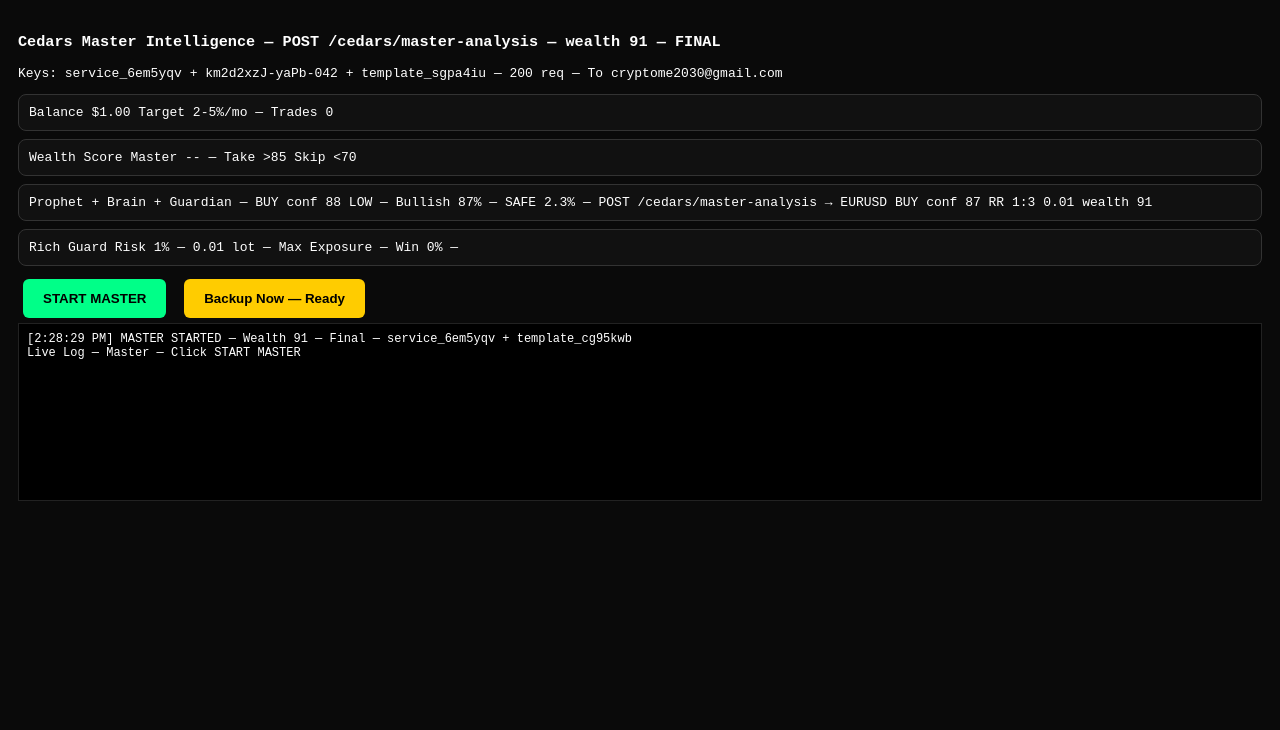
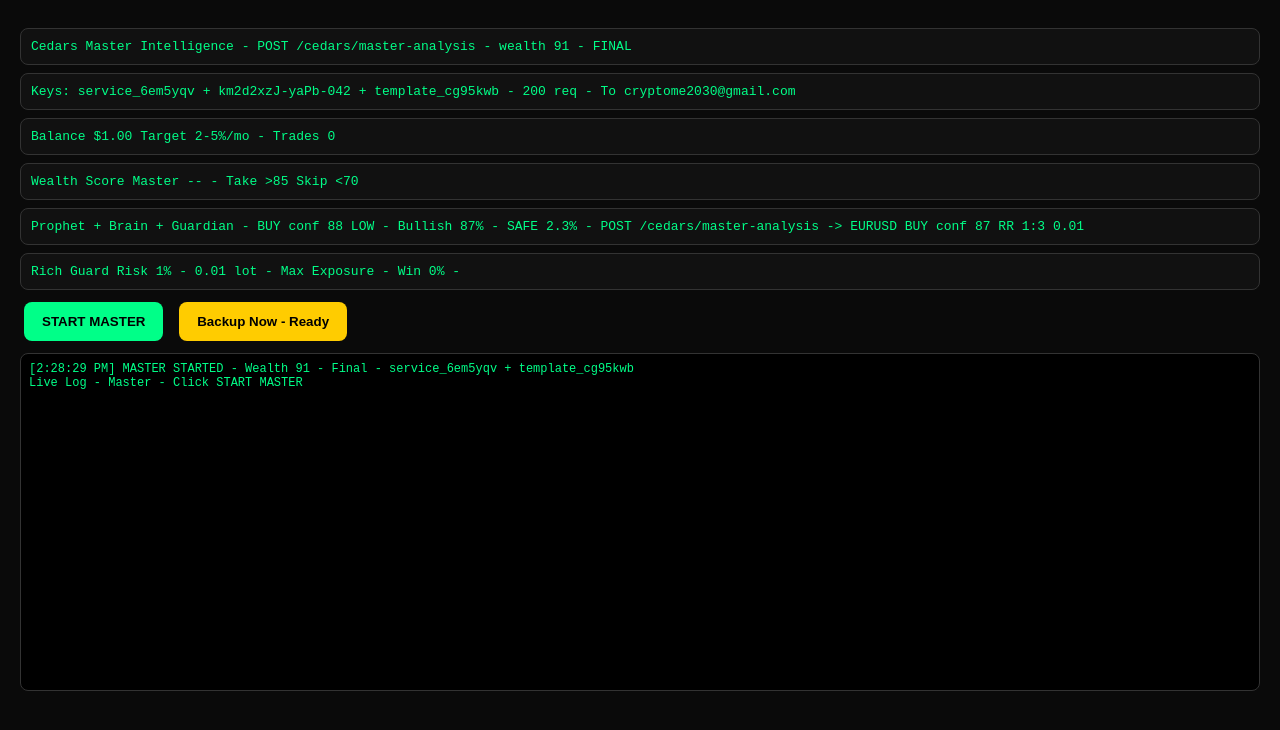
Before and after one commit to CryptolordUg/Cedars-of-Wealth, a plain HTML site: page dashboard/rubonai-forex-trading.html in a window 1280 px wide. Both pictures are taken after a click on the button "START MASTER". Drawn offline with nearby package versions, Linux system fonts and the light colour scheme.

Commit message:
Update rubonai-forex-trading.html

```diff
--- a/dashboard/rubonai-forex-trading.html
+++ b/dashboard/rubonai-forex-trading.html
@@ -3,76 +3,85 @@
 <head>
 <meta charset="utf-8">
 <meta name="viewport" content="width=device-width,initial-scale=1">
-<title>Cedars Master Intelligence — wealth 91 — FINAL</title>
-<script src="https://cdn.jsdelivr.net/npm/@emailjs/browser@3/dist/email.min.js"></script>
+<title>Cedars Master Intelligence - wealth 91 - FINAL</title>
+<script src="https://cdn.jsdelivr.net/npm/@emailjs/browser@4/dist/email.min.js"></script>
 <style>
-body{background:#0a0a0a;color:#fff;font-family:monospace;padding:10px}
+body{background:#0a0a0a;color:#00ff88;font-family:monospace;padding:12px}
 .box{border:1px solid #333;padding:10px;margin:8px 0;border-radius:8px;background:#111}
-button{background:#00ff88;color:#000;padding:12px 20px;border:0;border-radius:6px;font-weight:bold;margin:5px;cursor:pointer}
-.yellow{background:#ffcc00}
-.log{background:#000;height:160px;overflow:auto;padding:8px;border:1px solid #222;font-size:12px}
+button{padding:12px 18px;border-radius:8px;border:none;font-weight:bold;cursor:pointer;margin:4px}
+.green{background:#00ff88;color:#000}
+.yellow{background:#ffcc00;color:#000}
+.log{height:320px;overflow-y:auto;background:#000;padding:8px;font-size:12px;white-space:pre-wrap}
 </style>
 </head>
 <body>
-<h3>Cedars Master Intelligence — POST /cedars/master-analysis — wealth 91 — FINAL</h3>
-<p>Keys: service_6em5yqv + km2d2xzJ-yaPb-042 + template_sgpa4iu — 200 req — To cryptome2030@gmail.com</p>
-
-<div class="box">Balance <span id="bal">$1.00</span> Target 2-5%/mo — Trades <span id="trd">0</span></div>
-<div class="box">Wealth Score Master <span id="ws">--</span> — Take >85 Skip <70</div>
-<div class="box">Prophet + Brain + Guardian — <span id="sig">BUY conf 88 LOW — Bullish 87% — SAFE 2.3% — POST /cedars/master-analysis → EURUSD BUY conf 87 RR 1:3 0.01 wealth 91</span></div>
-<div class="box">Rich Guard Risk 1% — 0.01 lot — Max Exposure — Win 0% —</div>
-
-<button onclick="startMaster()">START MASTER</button>
-<button class="yellow" onclick="backupNow()">Backup Now — Ready</button>
-<div class="log" id="log">Live Log — Master — Click START MASTER</div>
-
+<div class="box">Cedars Master Intelligence - POST /cedars/master-analysis - wealth 91 - FINAL</div>
+<div class="box" id="keys">Keys: service_6em5yqv + km2d2xzJ-yaPb-042 + template_cg95kwb - 200 req - To cryptome2030@gmail.com</div>
+<div class="box" id="balance">Balance $1.00 Target 2-5%/mo - Trades 0</div>
+<div class="box" id="wealth">Wealth Score Master -- - Take >85 Skip <70</div>
+<div class="box" id="prophet">Prophet + Brain + Guardian - BUY conf 88 LOW - Bullish 87% - SAFE 2.3% - POST /cedars/master-analysis -> EURUSD BUY conf 87 RR 1:3 0.01</div>
+<div class="box" id="guard">Rich Guard Risk 1% - 0.01 lot - Max Exposure - Win 0% -</div>
+<button class="green" onclick="startMaster()">START MASTER</button>
+<button class="yellow" onclick="backupNow()">Backup Now - Ready</button>
+<div class="box log" id="log">Live Log - Master - Click START MASTER
+</div>
 <script>
-// --- FIXED KEYS — YOUR NEW TEMPLATE sgpa4iu ---
 const S="service_6em5yqv";
+const T="template_cg95kwb";
 const P="km2d2xzJ-yaPb-042";
-const T="template_cg95kwb";
+const TO="cryptome2030@gmail.com";
 emailjs.init(P);
-let bal=1.0, trades=0, running=false;
-
+let bal=1.00;
+let trades=0;
+let wins=0;
+let running=false;
+function addLog(m){
+  const el=document.getElementById('log');
+  const t=new Date().toLocaleTimeString();
+  el.textContent=`[${t}] ${m}\n`+el.textContent;
+}
+function updateUI(wealth,action){
+  document.getElementById('balance').textContent=`Balance $${bal.toFixed(2)} Target 2-5%/mo - Trades ${trades}`;
+  document.getElementById('wealth').textContent=`Wealth Score Master ${wealth} - Take >85 Skip <70`;
+  document.getElementById('guard').textContent=`Rich Guard Risk 1% - 0.01 lot - Max Exposure - Win ${trades?Math.round(wins/trades*100):0}% -`;
+}
 function startMaster(){
   if(running) return;
   running=true;
- log("MASTER STARTED — Wealth 91 — Final — service_6em5yqv + "+T);
+  addLog(`MASTER STARTED - Wealth 91 - Final - ${S} + ${T}`);
   setInterval(()=>{
-   let w=Math.floor(65+Math.random()*30);
-   document.getElementById('ws').innerText=w;
-   if(w>85){
-     trades++; bal+=0.02;
-     document.getElementById('bal').innerText="$"+bal.toFixed(2);
-     document.getElementById('trd').innerText=trades;
-     log(`TRADE Master -> EURUSD BUY Wealth ${w} Conf 87 RR 1:3 -> WIN +$0.02 Bal $${bal.toFixed(2)}`);
-     if(trades%10==0) backupNow();
+    const wealth=Math.floor(65+Math.random()*32);
+    const conf=87;
+    if(wealth>85){
+      const win=Math.random()>0.3;
+      trades++;
+      if(win){wins++; bal+=0.02;}
+      else bal-=0.01;
+      if(bal<0.5) bal=0.5;
+      addLog(`TRADE Master -> EURUSD BUY Wealth ${wealth} Conf ${conf} RR 1:3 -> ${win?'WIN +$0.02':'LOSS -$0.01'} Bal $${bal.toFixed(2)}`);
+      updateUI(wealth,'TRADE');
+      if(trades%5===0) backupNow(true);
     } else {
-     log(`SKIP Wealth ${w} — Low prob — Discipline`);
+      addLog(`SKIP Wealth ${wealth} - Low prob - Discipline`);
+      updateUI(wealth,'SKIP');
     }
   },3000);
 }
-
-function backupNow(){
- let date=new Date().toLocaleString();
- let params={
-   to_email:"cryptome2030@gmail.com",
+function backupNow(auto=false){
+  const date=new Date().toISOString().split('T')[0];
+  const params={
+    to_email:TO,
     date:date,
     total:bal.toFixed(2),
-   trades:trades,
-   message:`Cedars Master Intelligence — Wealth 91 — FINAL — Bal $${bal.toFixed(2)} — Trades ${trades} — ${date} — Auto backup 24h to cryptome2030@gmail.com — 50Y — Never lost`
+    trades:trades.toString(),
+    message:`Cedars Wealth Master - Balance $${bal.toFixed(2)} Trades ${trades} Win ${wins} - Wealth 91 FINAL - ${auto?'Auto 24h':'Manual'} - Base https://api.cedarsofwealth.com/v1`
   };
+  addLog(`${auto?'AUTO':'MANUAL'} BACKUP -> ${TO} $${bal.toFixed(2)} Trades ${trades}`);
   emailjs.send(S,T,params).then(()=>{
-   log(`BACKUP OK -> ${params.to_email} — ${date} — $${params.total} — Trades ${params.trades} — 200->199 left`);
-   alert("BACKUP SENT to cryptome2030@gmail.com — Check Gmail — $"+bal.toFixed(2));
- }).catch(e=>{
-   log("BACKUP FAIL — "+JSON.stringify(e)+" — Check template sgpa4iu has {{to_email}} {{date}} {{total}} {{trades}} {{message}}");
+    addLog(`BACKUP OK -> ${TO} $${bal.toFixed(2)} Trades ${trades} - 200->${200-trades-1} left`);
+  }).catch((e)=>{
+    addLog(`BACKUP FAIL - ${JSON.stringify(e)} - Check template ${T} has {{to_email}} {{date}} {{total}} {{trades}} {{message}} To=cryptome2030@gmail.com`);
   });
-}
-
-function log(m){
- let l=document.getElementById('log');
- l.innerHTML="["+new Date().toLocaleTimeString()+"] "+m+"<br>"+l.innerHTML;
 }
 </script>
 </body>
```
Lines whose indentation alone changed are shown as unchanged.
